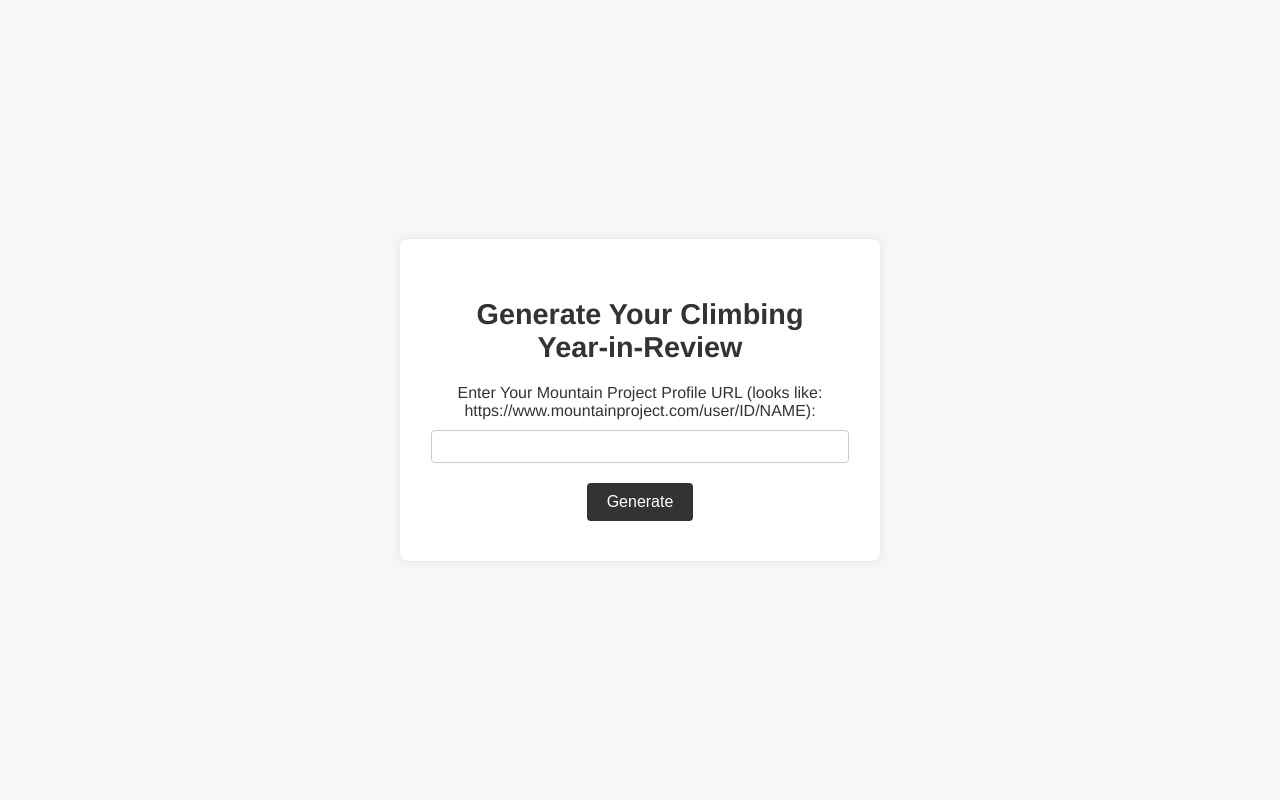
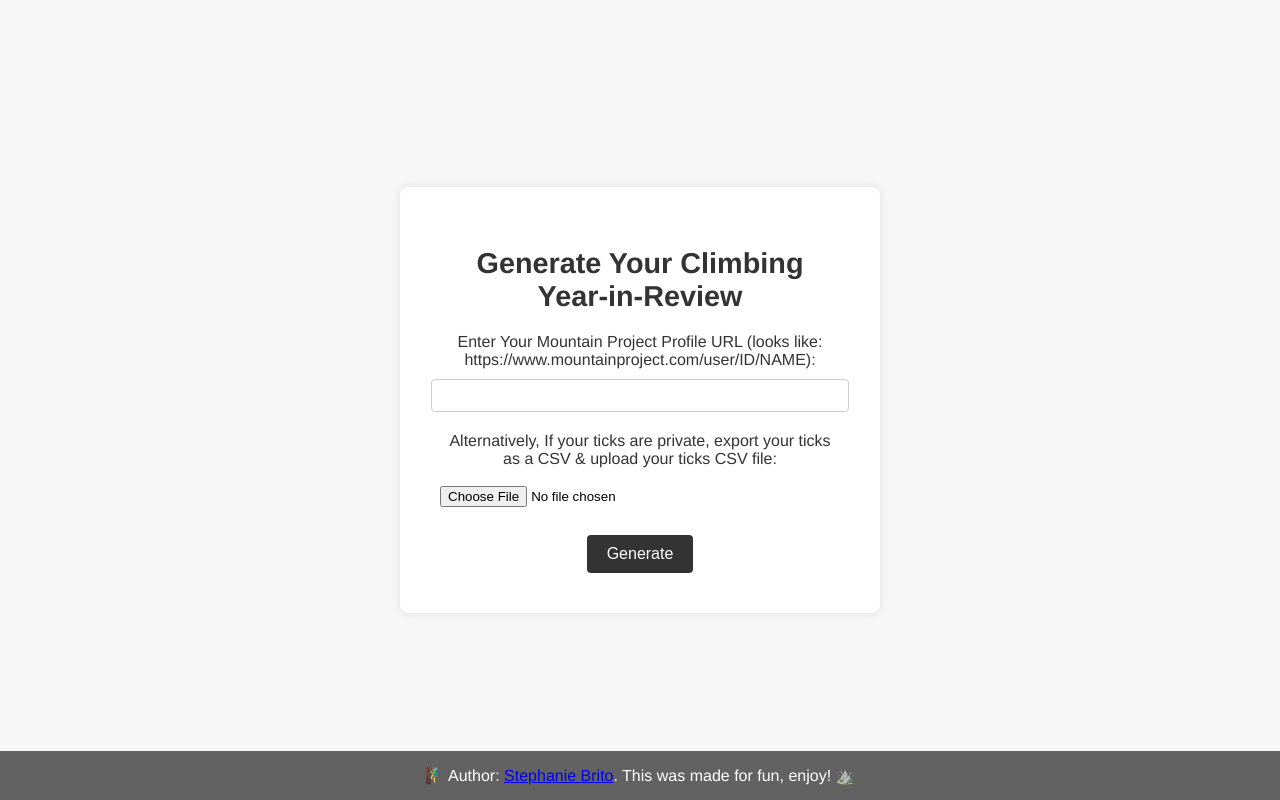
Before and after one commit to sbrito/mtnprojectwrapped, a Flask app: page / in a window 1280 px wide. Run offline with Flask 3, Linux system fonts and the light colour scheme.

Commit message:
Add in csv file upload options

```diff
--- a/main.py
+++ b/main.py
@@ -10,18 +10,30 @@ def index():
 
 @app.route('/upload', methods=['POST'])
 def upload():
-    app.logger.info(request)
-    url = request.form["profileURL"]
-    if request.form["profileURL"][-1] != "/":
-        url = url + "/"
-    url = url + "tick-export"
-    data = pd.read_csv(url)
+    data = None
+    uploaded_file = request.files['csvFile']
+    if uploaded_file:
+        data = pd.read_csv(uploaded_file)
+    else:
+        url = request.form["profileURL"]
+        if request.form["profileURL"][-1] != "/":
+            url = url + "/"
+        url = url + "tick-export"
+        data = pd.read_csv(url)
     this_year = data[(data['Date'] >= '2023-01-01')]
-    max_crag = this_year.groupby(['Location'])['Location'].count().idxmax()
-    max_type = this_year.groupby(['Route Type'])['Route Type'].count().idxmax()
-    max_route = this_year['Route'][this_year['Your Stars'].idxmax()]
+    routes = this_year.Route.nunique()
+    locations = this_year.Location.nunique()
+    max_crag = "Not enough data :("
+    if (locations > 0 ):
+        max_crag = this_year.groupby(['Location'])['Location'].count().idxmax()
+
+    max_type = "Not enough data :("
+    max_route = "Not enough data :("
+    if (routes > 0):
+        max_type = this_year.groupby(['Route Type'])['Route Type'].count().idxmax()
+        max_route = this_year['Route'][this_year['Your Stars'].idxmax()]
     number_days = this_year['Date'].nunique()
-    return render_template('data.html', routes=this_year.Route.nunique(), locations=this_year.Location.nunique(), max_crag=max_crag, max_type=max_type, max_route=max_route,number_days=number_days)
+    return render_template('data.html', routes=routes, locations=locations, max_crag=max_crag, max_type=max_type, max_route=max_route,number_days=number_days)
 
 if __name__ == '__main__':
     app.run(host="127.0.0.1", port=8080, debug=True)
--- a/templates/data.html
+++ b/templates/data.html
@@ -29,7 +29,7 @@
         }
 
         h1 {
-            font-size: 2em;
+            font-size: 1.6em;
             margin-bottom: 20px;
             color: #333;
         }
@@ -75,7 +75,7 @@
 
 <body>
     <div class="container">
-        <h1>2023 Climbing Wrapped</h1>
+        <h1>🧗‍♂️ Climbing Wrapped</h1>
 
         <div class="section">
             <div class="section-title"><span class="mountain-icon">⛰️</span> Number of Routes Climbed</div>
@@ -93,7 +93,7 @@
         </div>
 
         <div class="section">
-            <div class="section-title"><span class="mountain-icon">🏔️</span> Crag you've climbed at the most</div>
+            <div class="section-title"><span class="mountain-icon">🏔️</span> Wall you've climbed at the most</div>
             <div class="section-content">{{max_crag}}</div>
         </div>
 
--- a/templates/index.html
+++ b/templates/index.html
@@ -54,6 +54,13 @@
             border: 1px solid #ccc;
         }
 
+        input[type="file"] {
+            width: 100%;
+            padding: 8px;
+            margin-bottom: 20px;
+            border-radius: 4px;
+        }
+
         button {
             padding: 10px 20px;
             border: none;
@@ -63,40 +70,38 @@
             font-size: 1em;
             cursor: pointer;
         }
-
-        #reviewContainer {
-            display: none;
-            margin-top: 20px;
+        footer {
+            background-color: #626262;
+            color: #fff;
+            text-align: center;
+            padding: 15px 0;
+            position: fixed;
+            bottom: 0;
+            width: 100%;
         }
 
-        #reviewContainer h2 {
-            font-size: 1.5em;
-            margin-bottom: 10px;
-            color: #333;
-        }
 
-        #climbingData {
-            font-size: 1em;
-            color: #555;
-        }
+
     </style>
     </head>
 
     <body>
         <div class="container">
             <h1>Generate Your Climbing Year-in-Review</h1>
+    <form action="/upload" method="post" enctype="multipart/form-data" id="profileForm">
+        <label for="profileURL">Enter Your Mountain Project Profile URL (looks like:
+            https://www.mountainproject.com/user/ID/NAME):</label>
+        <input type="url" id="profileURL" name="profileURL">
 
-        <form action="/upload" method="post" enctype="multipart/form-data" id="profileForm">
-            <label for="profileURL">Enter Your Mountain Project Profile URL (looks like: https://www.mountainproject.com/user/ID/NAME):</label>
-            <input type="url" id="profileURL" name="profileURL" required>
+        <label for="csvFile" id="profileForm">Alternatively, If your ticks are private, export your ticks as a CSV & upload your ticks CSV file:</label>
+        <input type="file" id="csvFile" name="csvFile" accept=".csv">
+
         <button type="submit">Generate</button>
     </form>
-
-        <div id="reviewContainer">
-            <h2>Your Climbing Year-in-Review</h2>
-            <p id="climbingData">Climbing data will appear here...</p>
-        </div>
     </div>
     </body>
+    <footer>
+        🧗‍♂️ Author: <a href="mailto:stephanie.brito77@gmail.com">Stephanie Brito</a>. This was made for fun, enjoy! ⛰️
+    </footer>
 
     </html>
```
Lines whose indentation alone changed are shown as unchanged.
